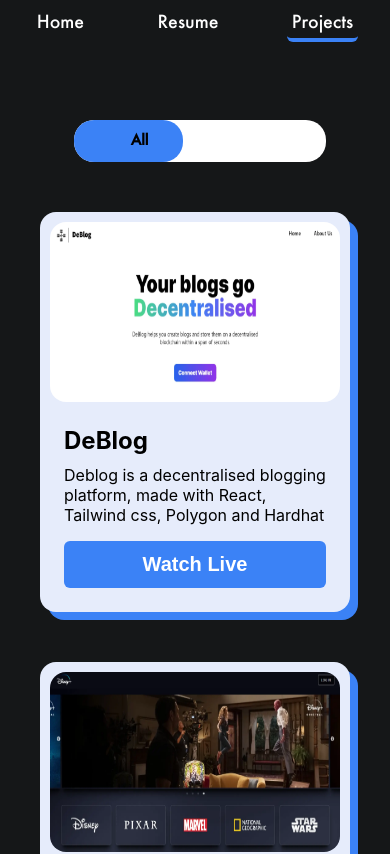
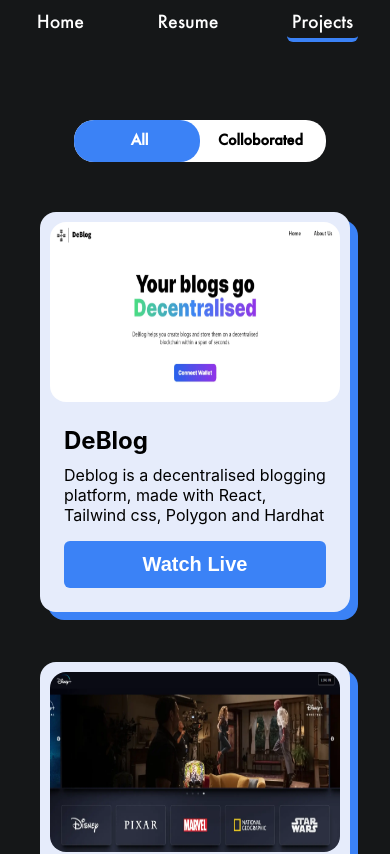
Before and after one commit to sahilkakwani9/React-Portfolio, a React (Create React App) app: page /projects in a window 390 px wide. Shown: the top 854 px of the page. Built offline with nearby package versions, Linux system fonts and the light colour scheme; a web font is replaced by a local one.

Commit message:
fix: tab

```diff
--- a/src/components/Projects.css
+++ b/src/components/Projects.css
@@ -33,6 +33,10 @@
     position: relative;
     z-index: 1;
     width: 100%;
+}
+
+.tab .white {
+    color: white;
 }
 
 .toggle {
@@ -314,8 +318,13 @@
     .project-container .window .tab .blue {
         width: 28vw;
     }
+
+    .all {
+        width: 50%!important;
+    }
+
     .collab {
-        width: 30vw!important;
+        width: 40vw!important;
         left: 25vw;
     }
     .tab .white {
--- a/src/components/Projects.js
+++ b/src/components/Projects.js
@@ -7,20 +7,23 @@ import { motion } from 'framer-motion';
 function Projects() {
     const [filter, setFilter] = useState("all");
     const [active, setActive] = useState("all");
+    const [color, setColor] = useState(true);
 
     return (
         <div className='project-container'>
             <div className="project-wrapper">
                 <div className='window'>
                     <div className='tab'>
-                        <button onClick={() => { setFilter("all"); setActive("all"); }} className={`toggle ${filter?'':'white'}`}>All</button>
-                        <button className={`toggle ${filter?'white':''}`} onClick={() => { setFilter("collab"); setActive("collab"); }}>Colloborated</button>
+                        <button onClick={() => { setFilter("all"); setActive("all"); setTimeout(() => {
+                            setColor(true)
+                        }, 200);}} className={`toggle ${color?'white':''}`}>All</button>
+                        <button className={`toggle ${color?'':'white'}`} onClick={() => { setFilter("collab"); setActive("collab"); setTimeout(() => {
+                            setColor(false)
+                        }, 200);}}>Colloborated</button>
                         <div className={`blue ${active}`}></div>
                     </div>
                 </div>
                 <motion.div className="card-wrap" initial={{ opacity: 0 }} whileInView={{ opacity: 1 }}>
-
-
                     {projects && projects.map((e, id) => {
                         if (filter === "collab") {
                             if (e.colloborated === true) {
```
